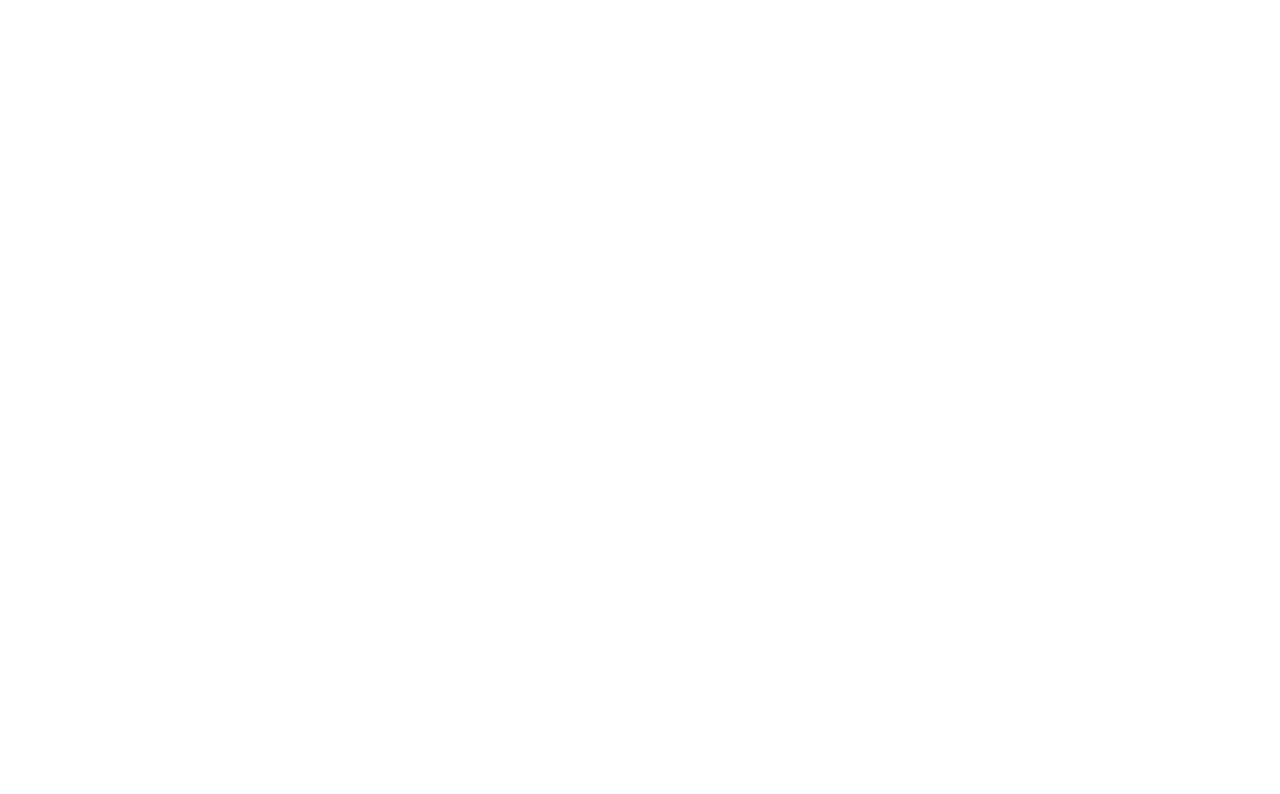
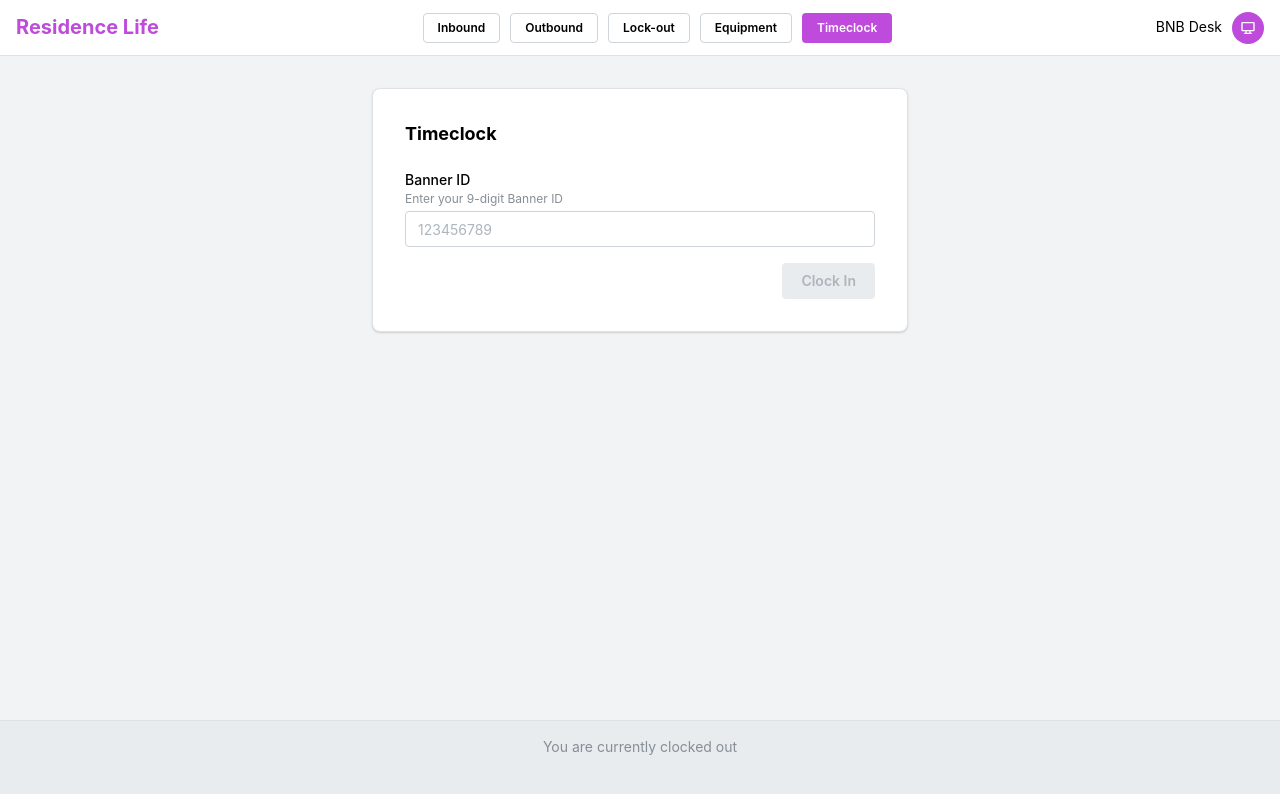
Before and after one commit to rosnMagar/TrumanHallDesk, a React (Vite) app: page /timeclock in a window 1280 px wide. Before the commit this address had no page. Shown: the top 794 px of the page. Built offline with nearby package versions, Linux system fonts and the light colour scheme.

Commit message:
slop timeclock

```diff
--- a/src/App.tsx
+++ b/src/App.tsx
@@ -4,6 +4,7 @@
 import Outbound from './Pages/outbound'
 import ResidentLockout from './Pages/ResidentLockOut'
 import EquipmentCheckOut from './Pages/EquipmentCheckOut'
+import Timeclock from './Pages/Timeclock'
 
 function App() {
   return (
@@ -13,6 +14,7 @@
         <Route path="/outbound" element={<Outbound />} />
         <Route path="/lockout" element={<ResidentLockout />} />
         <Route path="/equipment" element={<EquipmentCheckOut />} />
+        <Route path="/timeclock" element={<Timeclock />} />
       </Routes>
     </BrowserRouter>
   )
--- /dev/null
+++ b/src/Pages/Timeclock.tsx
@@ -0,0 +1,97 @@
+import { useState } from 'react'
+import { useNavigate } from 'react-router-dom'
+import {
+  AppShell, Group, Button, Text, TextInput, Paper, Title,
+  Stack, Box,
+} from '@mantine/core'
+import { IconDeviceDesktop } from '@tabler/icons-react'
+
+type Tab = 'Inbound' | 'Outbound' | 'Lock-out' | 'Equipment' | 'Timeclock'
+
+const TABS: Tab[] = ['Inbound', 'Outbound', 'Lock-out', 'Equipment', 'Timeclock']
+
+export default function Timeclock() {
+  const navigate = useNavigate()
+  const [activeTab, setActiveTab] = useState<Tab>('Timeclock')
+  const [bannerId, setBannerId] = useState('')
+  const [isClockedIn, setIsClockedIn] = useState(false)
+
+  const handleClockAction = () => {
+    const action = isClockedIn ? 'Clock Out' : 'Clock In'
+    alert(`${action} - Banner ID: ${bannerId}`)
+    setIsClockedIn(!isClockedIn)
+    setBannerId('')
+  }
+
+  return (
+    <AppShell header={{ height: 56 }} footer={{ height: 80 }} padding={0}>
+
+      <AppShell.Header>
+        <Group h="100%" px="md" justify="space-between">
+          <Text fw={700} size="xl" c="grape">Residence Life</Text>
+          <Group gap="xs">
+            {TABS.map(tab => (
+              <Button
+                key={tab}
+                size="xs"
+                variant={activeTab === tab ? 'filled' : 'default'}
+                color="grape"
+                onClick={() => {
+                  setActiveTab(tab)
+                  if (tab === 'Inbound') navigate('/')
+                  if (tab === 'Outbound') navigate('/outbound')
+                  if (tab === 'Equipment') navigate('/equipment')
+                  if (tab === 'Lock-out') navigate('/lockout')
+                  if (tab === 'Timeclock') navigate('/timeclock')
+                }}
+              >
+                {tab}
+              </Button>
+            ))}
+          </Group>
+          <Group gap="xs">
+            <Text size="sm">BNB Desk</Text>
+            <Box w={32} h={32} style={{ borderRadius: '50%', backgroundColor: 'var(--mantine-color-grape-6)', display: 'flex', alignItems: 'center', justifyContent: 'center' }}>
+              <IconDeviceDesktop size={16} color="white" />
+            </Box>
+          </Group>
+        </Group>
+      </AppShell.Header>
+
+      <AppShell.Main bg="gray.1">
+        <Stack p="xl" maw={600} mx="auto" gap="lg">
+          <Paper withBorder shadow="xs" p="xl" radius="md">
+            <Title order={4} mb="lg">Timeclock</Title>
+            <Stack gap="md">
+              <TextInput
+                label="Banner ID"
+                description="Enter your 9-digit Banner ID"
+                placeholder="123456789"
+                value={bannerId}
+                onChange={(e) => setBannerId(e.target.value)}
+              />
+              <Group justify="flex-end">
+                <Button
+                  color="grape"
+                  onClick={handleClockAction}
+                  disabled={!bannerId}
+                >
+                  {isClockedIn ? 'Clock Out' : 'Clock In'}
+                </Button>
+              </Group>
+            </Stack>
+          </Paper>
+        </Stack>
+      </AppShell.Main>
+
+      <AppShell.Footer bg="gray.2" p="md">
+        <Group justify="center">
+          <Text size="sm" c="dimmed">
+            {isClockedIn ? 'You are currently clocked in' : 'You are currently clocked out'}
+          </Text>
+        </Group>
+      </AppShell.Footer>
+
+    </AppShell>
+  )
+}
```
